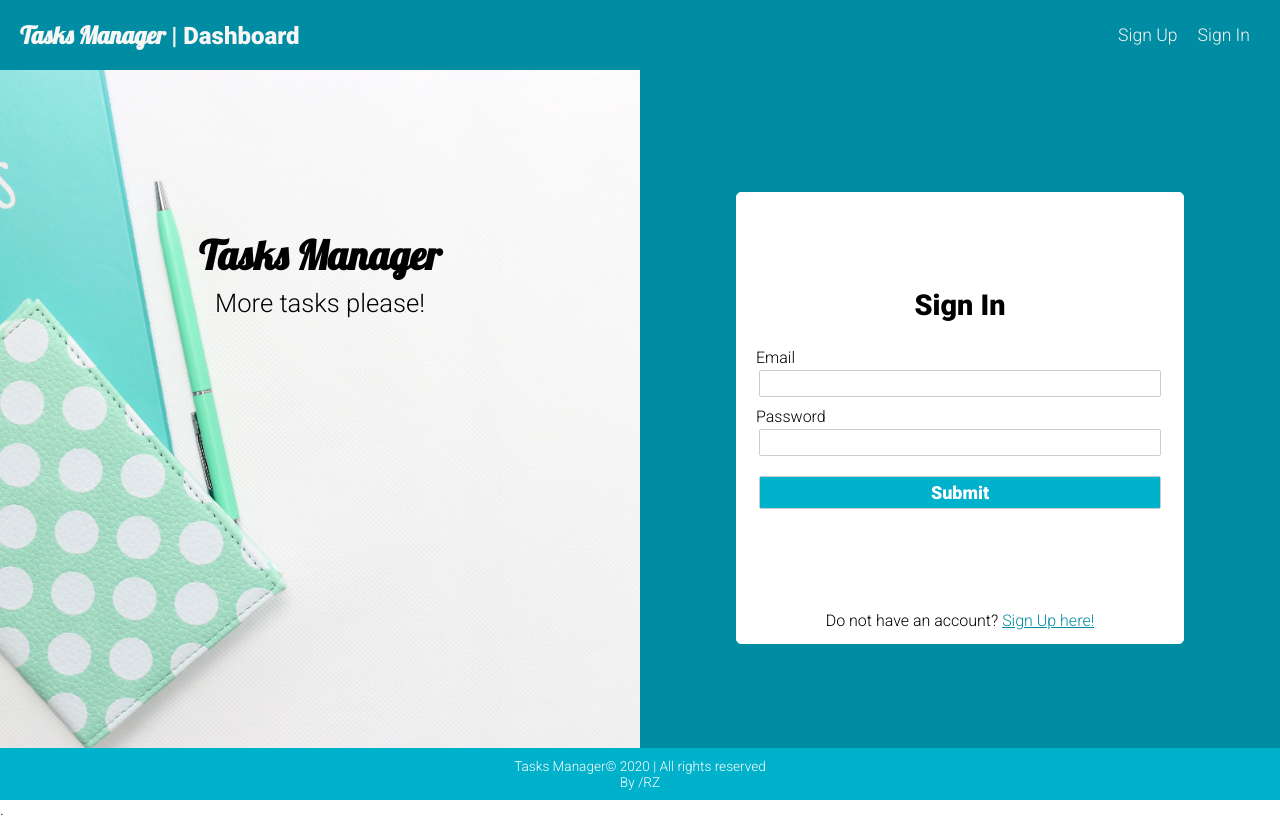
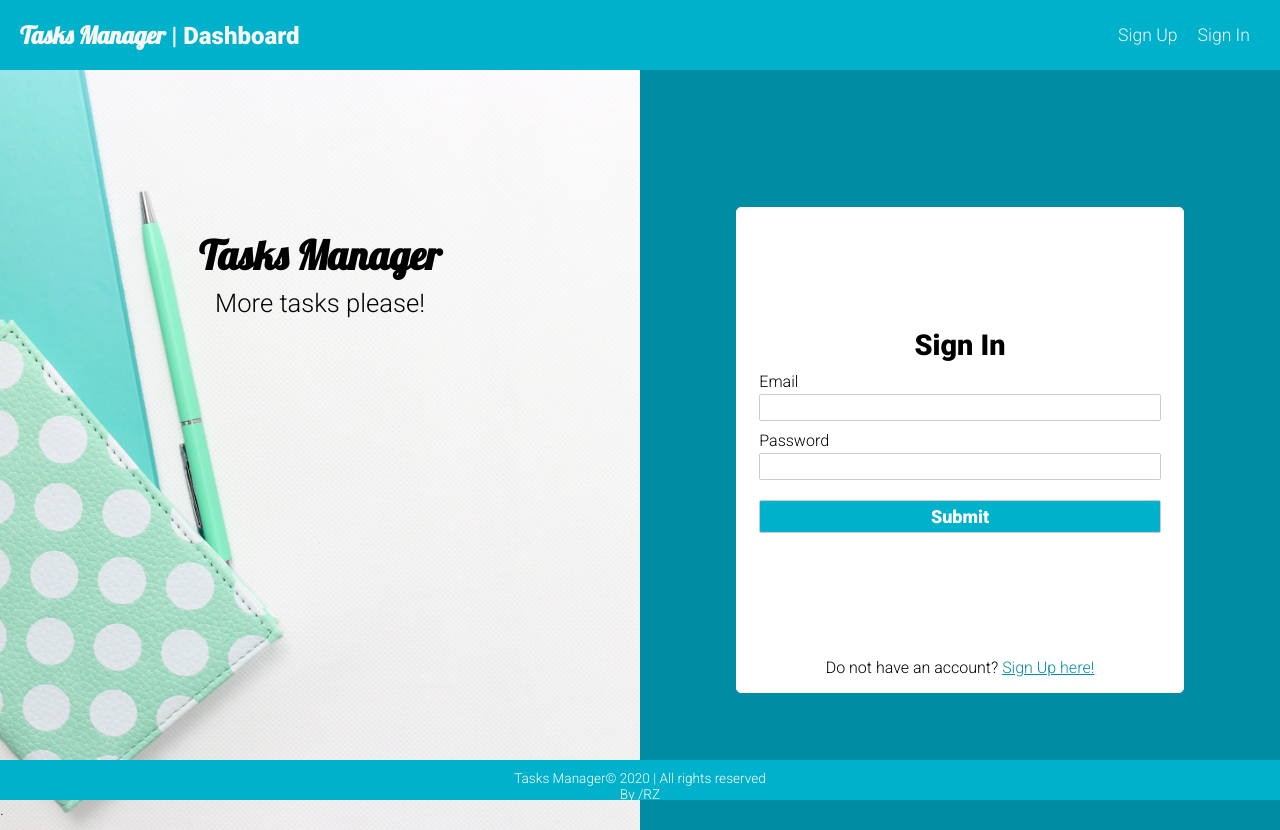
Before and after one commit to rnlaufz/t-manager, a React (Create React App) app in the folder client/: page /login in a window 1280 px wide. Built offline with nearby package versions, Linux system fonts and the light colour scheme; no server answers.

Commit message:
fixed some minor ui probs | fixed alert proptypes error

```diff
--- a/client/src/index.css
+++ b/client/src/index.css
@@ -192,9 +192,10 @@ body {
 /* Secondary nav */
 .secondary-nav{
   width: 100%;
+  height: 70px;
   justify-content: space-between;
   padding: 20px;
-  background: var(--color-secondary-dark);
+  background: var(--color-secondary-light);
   color: var(--color-primary-shade);
 }
 
@@ -216,7 +217,7 @@ body {
 /* Wrapper */
 .wrapper {
     width: 100%;
-    height: 87%;
+    height: 95%;
     display: flex;
     flex-direction: row;
 }
@@ -394,7 +395,7 @@ body {
     bottom: 0;
     padding: 10px;
     width: 100%;
-    height: auto;
+    height: 5%;
     background-color: var(--color-secondary-light);
     text-align: center;
     font-size: 85%;
@@ -435,7 +436,7 @@ body {
 
 .card {
     width: 70%;
-    height: 65%;
+    height: 64%;
     margin: 10px auto;
     background: var(--color-primary);
     border: solid 1px var(--color-primary);
@@ -453,12 +454,12 @@ body {
 
 .form-container-sign h3 {
     font-size: 180%;
-    padding-bottom: 1rem;
+    padding: 1rem auto;
 }
 
 .form-container-sign form label {
     text-align: start;
-    padding: 10px 0 3px 19px;
+    padding: 10px 0 3px 5%;
 }
 
 .form-container-sign form input {
--- a/client/src/pages/Login.js
+++ b/client/src/pages/Login.js
@@ -1,7 +1,7 @@
 import React, { useState } from 'react';
 import {Link, Redirect} from 'react-router-dom';
 import {connect} from 'react-redux';
-import PropTypes from 'prop-types';
+import propTypes from 'prop-types';
 import {login} from '../actions/auth';
 
 
@@ -65,8 +65,8 @@ const Login = ({login, isAuthenticated}) =>  {
 };
 
 Login.propTypes = {
-    login: PropTypes.func.isRequired,
-    isAuthenticated: PropTypes.bool
+    login: propTypes.func.isRequired,
+    isAuthenticated: propTypes.bool
 }
 
  const mapStateToProps = state => ({
```
Also changed, not shown: 1 other file (tests, documents, lock files or other folders).
